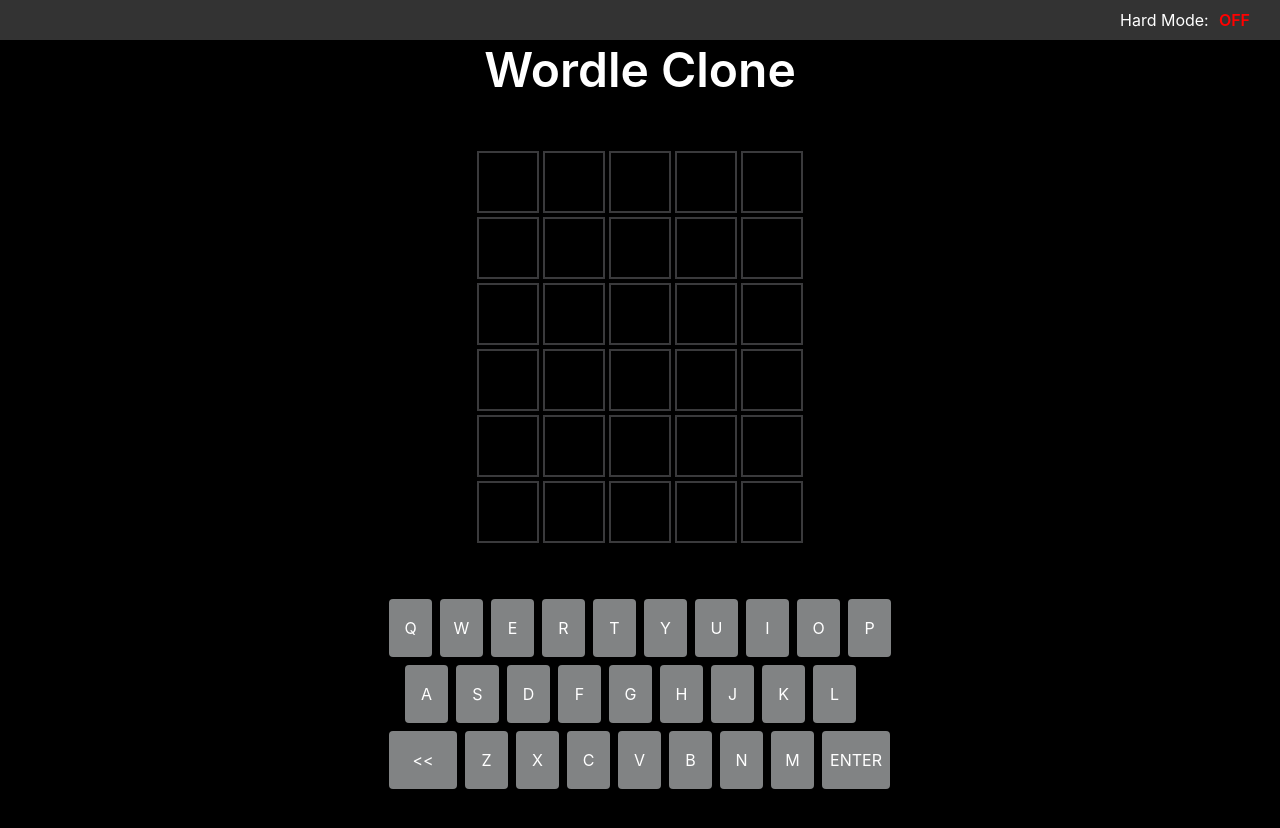
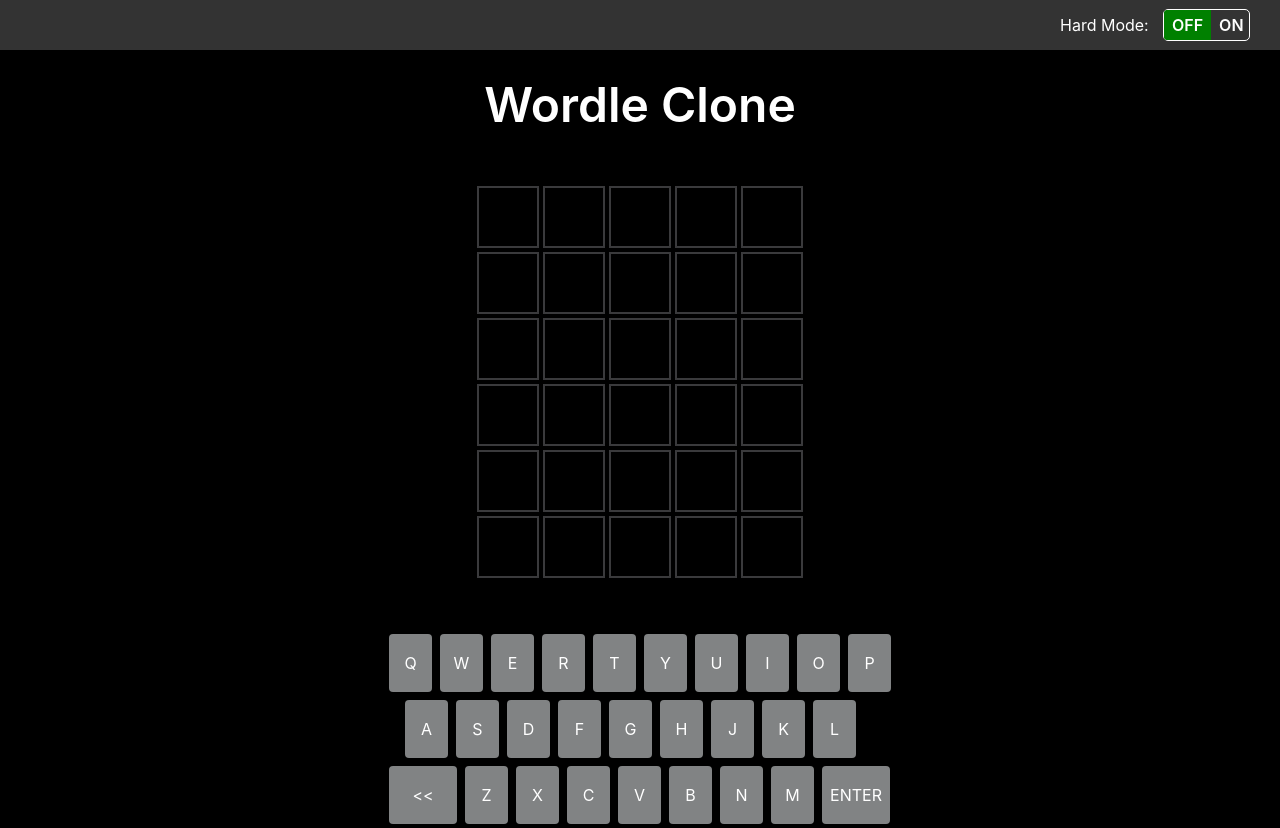
Before and after one commit to trevorh2007/wordle-clone, a React (Create React App) app: page / in a window 1280 px wide. Before the commit the page ends 800 px from the top, so only its background shows below. Built offline with nearby package versions, Linux system fonts and the light colour scheme; no server answers.

Commit message:
Make hard mode a toggle-like switch

```diff
--- a/src/App.js
+++ b/src/App.js
@@ -25,6 +25,9 @@ const Application = styled.div`
 const Header = styled.div`
   font-size: 48px;
   font-weight: 600;
+  padding-top: 25px;
+  color: ${props => props.hardMode ? 'red' : '#fff'};
+  transition: 1s all ease;
 `;
 const GameContainer = styled.div`
   height: 60vh;
@@ -37,11 +40,10 @@ const GameContainer = styled.div`
 function App() {
   const [hardMode, setHardMode] = useState(false)
 
-
   return (
     <Application>
       <NavBar hardMode={hardMode} setHardMode={setHardMode} />
-      <Header>
+      <Header hardMode={hardMode}>
         Wordle Clone
       </Header>
       <GameContainer>
--- a/src/components/HardMode.js
+++ b/src/components/HardMode.js
@@ -1,7 +1,7 @@
 import styled from "styled-components";
 
 const HardModeContainer = styled.div`
-    width: 130px;
+    width: 190px;
     height: 100%;
     display: flex;
     align-items: center;
@@ -9,12 +9,33 @@ const HardModeContainer = styled.div`
     padding-right: 30px;
 `;
 const ToggleSwitch = styled.div`
+    display: flex;
+    justify-content: space-between;
     user-select: none;
-    color: ${props => props.$toggle ? 'green' : 'red'};
+    border: 1px solid #fff;
+    width: 85px;
     font-weight: 600;
+    text-align: center;
+    border-radius: 5px;
     &:hover {
         cursor: pointer;
     }
+`;
+const ToggleOff = styled.div`
+    border-top-left-radius: 3px;
+    border-bottom-left-radius: 3px;
+    padding: 5px 8px;
+    color: #fff;
+    background: ${props => props.$hard ? '' : 'green'};
+    transition: 0.5s all ease;
+`;
+const ToggleOn = styled.div`
+    border-top-right-radius: 3px;
+    border-bottom-right-radius: 3px;
+    padding: 5px 8px;
+    color: #fff;
+    background: ${props => props.$hard ? 'red' : ''};
+    transition: 0.5s all ease;
 `;
 
 const HardMode = ({ hardMode, setHardMode }) => {
@@ -22,16 +43,13 @@ const HardMode = ({ hardMode, setHardMode }) => {
     return (
         <HardModeContainer>
             Hard Mode:
-            <ToggleSwitch className="toggle-switch" $toggle={hardMode} onClick={() => setHardMode(hardMode => !hardMode)}>
-                {hardMode ? (
-                    <div>
-                        ON
-                    </div>
-                ) : (
-                    <div>
-                        OFF
-                    </div>
-                )}
+            <ToggleSwitch className="toggle-switch" onClick={() => setHardMode(hardMode => !hardMode)}>
+                <ToggleOff className="off" $hard={hardMode}>
+                    OFF
+                </ToggleOff>
+                <ToggleOn className="on" $hard={hardMode}>
+                    ON
+                </ToggleOn>
             </ToggleSwitch>
         </HardModeContainer>
     )
--- a/src/components/NavBar.js
+++ b/src/components/NavBar.js
@@ -4,7 +4,7 @@ import HardMode from './HardMode'
 
 const NavBarContainer = styled.div`
     width: 100%;
-    height: 40px;
+    height: 50px;
     background: #333;
     display: flex;
     align-items: center;
```
